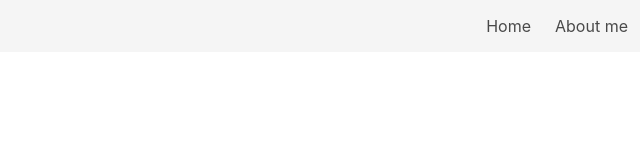
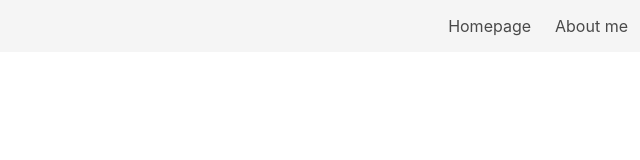
Before and after one commit to storybud/karls-craic, an Eleventy site: page src/index.md in a window 1280 px wide. Shown: the full height of the page, 640-1280 px from the left. Built offline with nearby package versions, Linux system fonts and the light colour scheme; Eleventy itself is replaced by a stand-in of ours; files that its build step writes are made by us from their sources; what eleventy-plugin-error-overlay would draw is missing.

Commit message:
Small change

```diff
--- a/src/_includes/nav.njk
+++ b/src/_includes/nav.njk
@@ -6,7 +6,7 @@
     </div>
     <div class="navbar-end">
         <a href="/" class="navbar-item">
-            Home
+            Homepage
         </a>
 
         <a href="/about" class="navbar-item">
```
Also changed, not shown: 2 other files.
